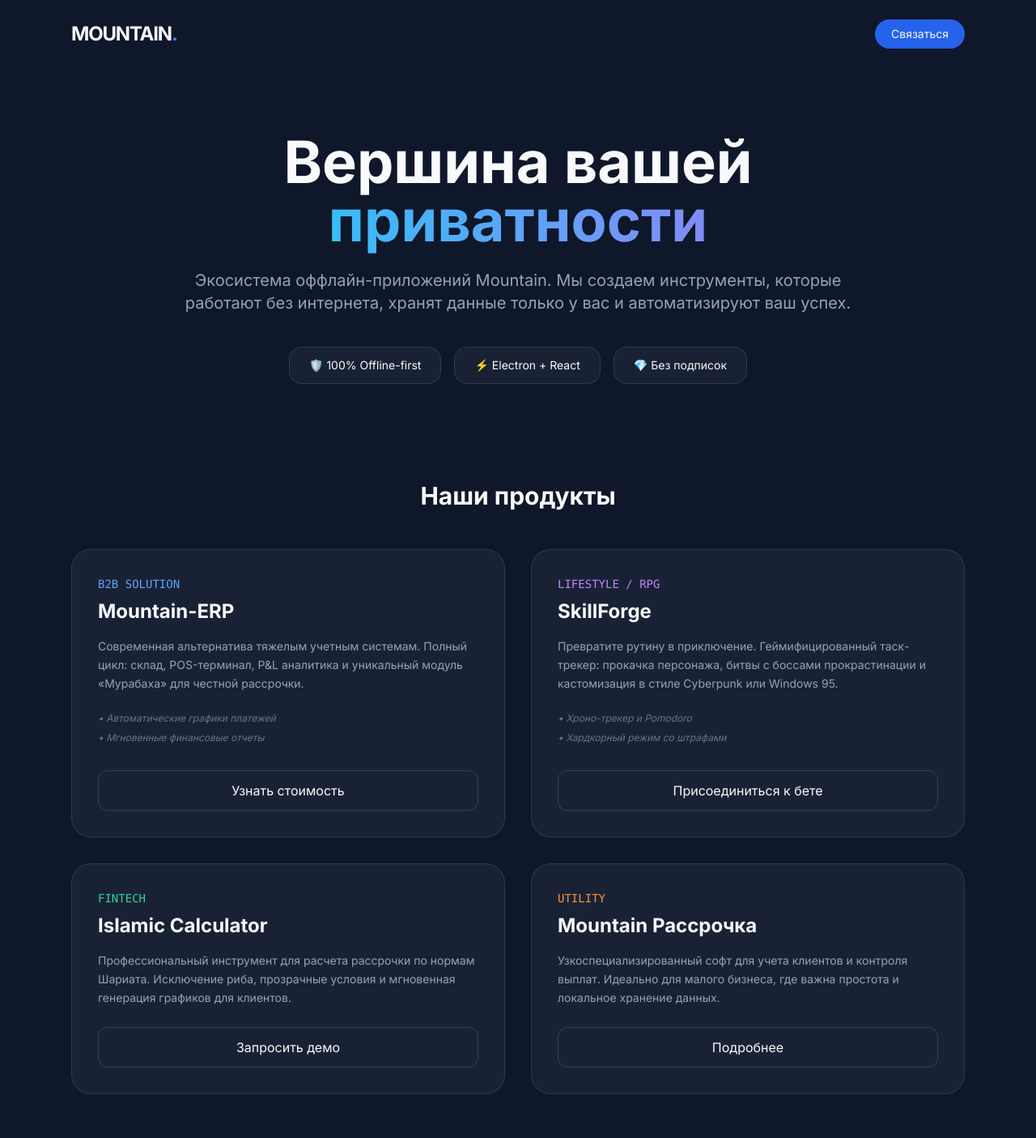
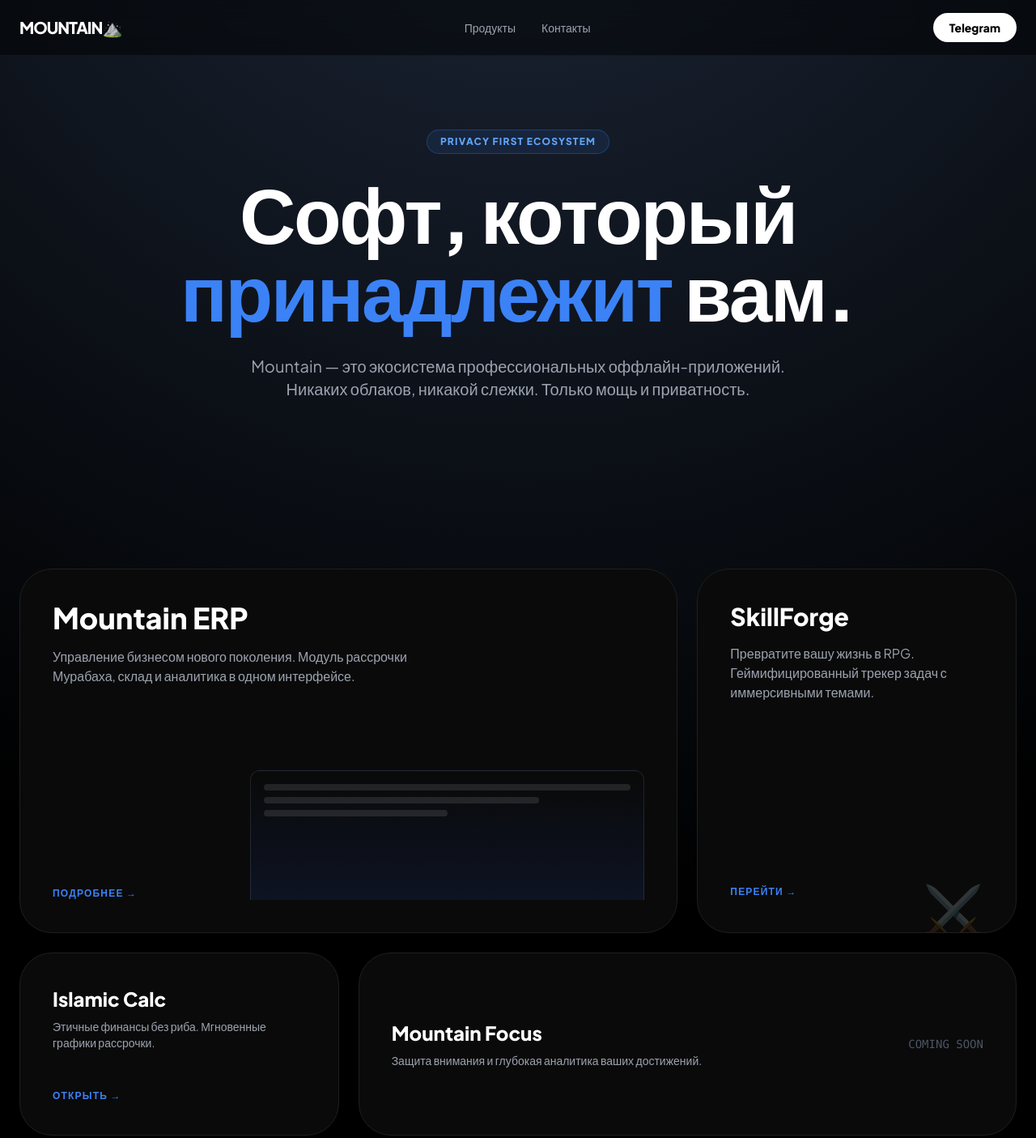
Before and after one commit to Xmza/xmza.github.io, a plain HTML site: page index.html in a window 1280 px wide. Shown: the top 1405 px of the page at 81% size. Drawn offline with nearby package versions, Linux system fonts and the light colour scheme.

Commit message:
Update index.html

```diff
--- a/index.html
+++ b/index.html
@@ -3,88 +3,115 @@
 <head>
     <meta charset="UTF-8">
     <meta name="viewport" content="width=device-width, initial-scale=1.0">
-    <title>Mountain Ecosystem | Offline-First Apps</title>
+    <title>Mountain Ecosystem | Premium Offline Software</title>
     <script src="https://cdn.tailwindcss.com"></script>
-    <link href="https://fonts.googleapis.com/css2?family=Inter:wght@300;400;600;700&display=swap" rel="stylesheet">
+    <link href="https://fonts.googleapis.com/css2?family=Plus+Jakarta+Sans:wght@300;400;600;800&display=swap" rel="stylesheet">
     <style>
-        body { font-family: 'Inter', sans-serif; background-color: #0f172a; color: #f8fafc; }
-        .glass { background: rgba(30, 41, 59, 0.7); backdrop-filter: blur(10px); border: 1px solid rgba(255,255,255,0.1); }
-        .gradient-text { background: linear-gradient(90deg, #38bdf8, #818cf8); -webkit-background-clip: text; -webkit-text-fill-color: transparent; }
+        body { font-family: 'Plus Jakarta Sans', sans-serif; background-color: #000; color: #fff; scroll-behavior: smooth; }
+        .hero-gradient { background: radial-gradient(circle at 50% -20%, #1e293b 0%, #000 70%); }
+        .bento-card { background: #0a0a0a; border: 1px solid #1f1f1f; transition: all 0.4s cubic-bezier(0.4, 0, 0.2, 1); cursor: pointer; position: relative; overflow: hidden; }
+        .bento-card:hover { border-color: #3b82f6; transform: translateY(-5px); background: #0f172a; }
+        .bento-card::after { content: ''; position: absolute; top: 0; left: 0; right: 0; bottom: 0; background: radial-gradient(circle at var(--x, 50%) var(--y, 50%), rgba(59, 130, 246, 0.1) 0%, transparent 50%); opacity: 0; transition: opacity 0.3s; }
+        .bento-card:hover::after { opacity: 1; }
     </style>
 </head>
-<body>
+<body class="hero-gradient min-h-screen">
 
-    <!-- Header -->
-    <nav class="p-6 flex justify-between items-center max-w-6xl mx-auto">
-        <div class="text-2xl font-bold tracking-tighter">MOUNTAIN<span class="text-blue-500">.</span></div>
-        <a href="mailto:hattardu@yandex.ru" class="text-sm bg-blue-600 hover:bg-blue-700 px-5 py-2 rounded-full transition">Связаться</a>
+    <!-- Nav -->
+    <nav class="fixed w-full z-50 backdrop-blur-md border-b border-white/5 bg-black/50">
+        <div class="max-w-7xl mx-auto px-6 py-4 flex justify-between items-center">
+            <div class="font-extrabold text-xl tracking-tighter">MOUNTAIN<span class="text-blue-500">⛰️</span></div>
+            <div class="hidden md:flex gap-8 text-sm font-medium text-gray-400">
+                <a href="#products" class="hover:text-white transition">Продукты</a>
+                <a href="mailto:hattardu@yandex.ru" class="hover:text-white transition">Контакты</a>
+            </div>
+            <a href="https://t.me/your_tg" class="bg-white text-black px-5 py-2 rounded-full text-sm font-bold hover:bg-gray-200 transition">Telegram</a>
+        </div>
     </nav>
 
-    <!-- Hero Section -->
-    <header class="max-w-4xl mx-auto text-center py-20 px-6">
-        <h1 class="text-5xl md:text-7xl font-extrabold mb-6 leading-tight">Вершина вашей <span class="gradient-text">приватности</span></h1>
-        <p class="text-xl text-slate-400 mb-10">Экосистема оффлайн-приложений Mountain. Мы создаем инструменты, которые работают без интернета, хранят данные только у вас и автоматизируют ваш успех.</p>
-        <div class="flex flex-wrap justify-center gap-4">
-            <div class="glass px-6 py-3 rounded-2xl text-sm">🛡️ 100% Offline-first</div>
-            <div class="glass px-6 py-3 rounded-2xl text-sm">⚡ Electron + React</div>
-            <div class="glass px-6 py-3 rounded-2xl text-sm">💎 Без подписок</div>
+    <!-- Hero -->
+    <section class="pt-40 pb-20 px-6 text-center">
+        <div class="inline-block px-4 py-1.5 mb-6 border border-blue-500/30 rounded-full bg-blue-500/10 text-blue-400 text-xs font-bold tracking-widest uppercase">
+            Privacy First Ecosystem
         </div>
-    </header>
+        <h1 class="max-w-4xl mx-auto text-6xl md:text-8xl font-extrabold tracking-tight mb-8">
+            Софт, который <span class="text-blue-500">принадлежит</span> вам.
+        </h1>
+        <p class="max-w-2xl mx-auto text-gray-400 text-lg md:text-xl mb-12">
+            Mountain — это экосистема профессиональных оффлайн-приложений. Никаких облаков, никакой слежки. Только мощь и приватность.
+        </p>
+    </section>
 
-    <!-- Products Grid -->
-    <main class="max-w-6xl mx-auto px-6 py-10">
-        <h2 class="text-3xl font-bold mb-12 text-center">Наши продукты</h2>
+    <!-- Bento Grid -->
+    <section id="products" class="max-w-7xl mx-auto px-6 py-20">
+        <div class="grid grid-cols-1 md:grid-cols-3 gap-6">
 
-        <div class="grid grid-cols-1 md:grid-cols-2 gap-8">
-
-            <!-- Mountain ERP -->
-            <div class="glass p-8 rounded-3xl hover:border-blue-500/50 transition group">
-                <div class="text-blue-400 text-sm font-mono mb-2">B2B SOLUTION</div>
-                <h3 class="text-2xl font-bold mb-4">Mountain-ERP</h3>
-                <p class="text-slate-400 mb-6 text-sm leading-relaxed">Современная альтернатива тяжелым учетным системам. Полный цикл: склад, POS-терминал, P&L аналитика и уникальный модуль «Мурабаха» для честной рассрочки.</p>
-                <ul class="text-xs text-slate-500 space-y-2 mb-8 italic">
-                    <li>• Автоматические графики платежей</li>
-                    <li>• Мгновенные финансовые отчеты</li>
-                </ul>
-                <a href="mailto:hattardu@yandex.ru" class="inline-block w-full text-center border border-slate-700 py-3 rounded-xl group-hover:bg-white group-hover:text-black transition">Узнать стоимость</a>
+            <!-- ERP Card (Large) -->
+            <div onclick="location.href='erp.html'" class="bento-card md:col-span-2 p-10 rounded-[2.5rem] flex flex-col justify-between h-[450px]">
+                <div>
+                    <h3 class="text-4xl font-bold mb-4">Mountain ERP</h3>
+                    <p class="text-gray-400 max-w-md">Управление бизнесом нового поколения. Модуль рассрочки Мурабаха, склад и аналитика в одном интерфейсе.</p>
+                </div>
+                <div class="flex justify-between items-end">
+                    <span class="text-blue-500 font-bold uppercase text-xs tracking-widest">Подробнее →</span>
+                    <div class="w-2/3 h-40 bg-gradient-to-t from-blue-900/20 to-transparent rounded-t-xl border-x border-t border-white/10 p-4 overflow-hidden">
+                         <div class="space-y-2">
+                             <div class="h-2 w-full bg-white/10 rounded"></div>
+                             <div class="h-2 w-3/4 bg-white/10 rounded"></div>
+                             <div class="h-2 w-1/2 bg-white/10 rounded"></div>
+                         </div>
+                    </div>
+                </div>
             </div>
 
-            <!-- SkillForge -->
-            <div class="glass p-8 rounded-3xl hover:border-purple-500/50 transition group">
-                <div class="text-purple-400 text-sm font-mono mb-2">LIFESTYLE / RPG</div>
-                <h3 class="text-2xl font-bold mb-4">SkillForge</h3>
-                <p class="text-slate-400 mb-6 text-sm leading-relaxed">Превратите рутину в приключение. Геймифицированный таск-трекер: прокачка персонажа, битвы с боссами прокрастинации и кастомизация в стиле Cyberpunk или Windows 95.</p>
-                <ul class="text-xs text-slate-500 space-y-2 mb-8 italic">
-                    <li>• Хроно-трекер и Pomodoro</li>
-                    <li>• Хардкорный режим со штрафами</li>
-                </ul>
-                <a href="https://t.me/твой_канал" class="inline-block w-full text-center border border-slate-700 py-3 rounded-xl group-hover:bg-purple-600 group-hover:border-purple-600 transition">Присоединиться к бете</a>
+            <!-- SkillForge Card -->
+            <div onclick="location.href='skillforge.html'" class="bento-card p-10 rounded-[2.5rem] flex flex-col justify-between h-[450px]">
+                <div>
+                    <h3 class="text-3xl font-bold mb-4">SkillForge</h3>
+                    <p class="text-gray-400">Превратите вашу жизнь в RPG. Геймифицированный трекер задач с иммерсивными темами.</p>
+                </div>
+                <div class="relative">
+                    <div class="absolute -bottom-10 right-0 text-6xl opacity-20 group-hover:opacity-50">⚔️</div>
+                    <span class="text-blue-500 font-bold uppercase text-xs tracking-widest">Перейти →</span>
+                </div>
             </div>
 
-            <!-- Installment Calc -->
-            <div class="glass p-8 rounded-3xl hover:border-emerald-500/50 transition group">
-                <div class="text-emerald-400 text-sm font-mono mb-2">FINTECH</div>
-                <h3 class="text-2xl font-bold mb-4">Islamic Calculator</h3>
-                <p class="text-slate-400 mb-6 text-sm leading-relaxed">Профессиональный инструмент для расчета рассрочки по нормам Шариата. Исключение риба, прозрачные условия и мгновенная генерация графиков для клиентов.</p>
-                <a href="mailto:hattardu@yandex.ru" class="inline-block w-full text-center border border-slate-700 py-3 rounded-xl group-hover:bg-emerald-600 group-hover:border-emerald-600 transition">Запросить демо</a>
+            <!-- Calculator Card -->
+            <div onclick="location.href='calculator.html'" class="bento-card p-10 rounded-[2.5rem] flex flex-col justify-between">
+                <div>
+                    <h3 class="text-2xl font-bold mb-2">Islamic Calc</h3>
+                    <p class="text-gray-400 text-sm">Этичные финансы без риба. Мгновенные графики рассрочки.</p>
+                </div>
+                <span class="text-blue-500 font-bold uppercase text-xs tracking-widest mt-12">Открыть →</span>
             </div>
 
-            <!-- Mountain Рассрочка -->
-            <div class="glass p-8 rounded-3xl hover:border-orange-500/50 transition group">
-                <div class="text-orange-400 text-sm font-mono mb-2">UTILITY</div>
-                <h3 class="text-2xl font-bold mb-4">Mountain Рассрочка</h3>
-                <p class="text-slate-400 mb-6 text-sm leading-relaxed">Узкоспециализированный софт для учета клиентов и контроля выплат. Идеально для малого бизнеса, где важна простота и локальное хранение данных.</p>
-                <a href="mailto:hattardu@yandex.ru" class="inline-block w-full text-center border border-slate-700 py-3 rounded-xl group-hover:bg-orange-600 group-hover:border-orange-600 transition">Подробнее</a>
+            <!-- Focus/Tracker Card -->
+            <div class="bento-card p-10 rounded-[2.5rem] md:col-span-2 flex items-center justify-between">
+                <div>
+                    <h3 class="text-2xl font-bold mb-2">Mountain Focus</h3>
+                    <p class="text-gray-400 text-sm">Защита внимания и глубокая аналитика ваших достижений.</p>
+                </div>
+                <div class="text-sm font-mono text-gray-600 uppercase">Coming Soon</div>
             </div>
 
         </div>
-    </main>
+    </section>
 
-    <!-- Footer -->
-    <footer class="border-t border-slate-800 mt-20 py-12 text-center text-slate-500 text-sm">
-        <p>© 2024-2025 Mountain Ecosystem. Developed with focus on privacy.</p>
-        <p class="mt-2">Связаться: hattardu@yandex.ru</p>
+    <footer class="py-20 text-center border-t border-white/5">
+        <p class="text-gray-600 text-sm">© 2025 Mountain. Сделано для тех, кто ценит свободу.</p>
     </footer>
 
+    <script>
+        // Эффект следования света за мышкой на карточках
+        document.querySelectorAll('.bento-card').forEach(card => {
+            card.onmousemove = e => {
+                const rect = card.getBoundingClientRect();
+                const x = e.clientX - rect.left;
+                const y = e.clientY - rect.top;
+                card.style.setProperty('--x', `${x}px`);
+                card.style.setProperty('--y', `${y}px`);
+            }
+        });
+    </script>
 </body>
 </html>
```
